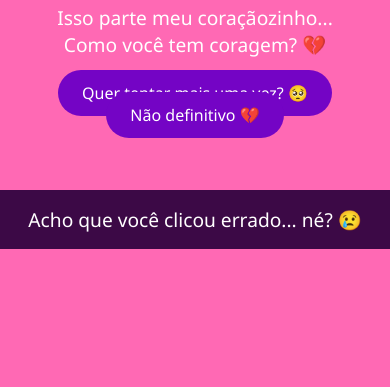
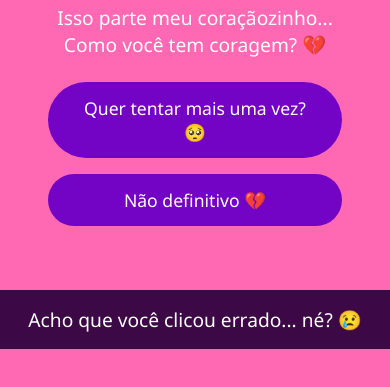
Before and after one commit to MatheusFommGarcia/Surpresa, a plain HTML site: page site4.html in a window 390 px wide. Shown: the part 237-624 px from the top of the page. Drawn offline with nearby package versions, Linux system fonts and the light colour scheme.

Commit message:
Add files via upload

```diff
--- a/site4.html
+++ b/site4.html
@@ -5,7 +5,7 @@
     <meta name="viewport" content="width=device-width, initial-scale=1.0">
     <title>Você disse NÃO... de novo? 😭</title>
     <link rel="shortcut icon" href="Assets/favicon.png" type="image/x-icon">
-    <link href='https://unpkg.com/boxicons@2.1.4/css/boxicons.min.css' rel='stylesheet'>
+    <link href="https://unpkg.com/boxicons@2.1.4/css/boxicons.min.css" rel="stylesheet">
     <link rel="stylesheet" href="style4.css">
 </head>
 <body>
@@ -18,8 +18,10 @@
         <div class="home-content">
             <h1>VOCÊ DISSE "NÃO"... DE NOVO?</h1>
             <p>Isso parte meu coraçãozinho... Como você tem coragem? 💔</p>
-            <a href="index.html" class="btn">Quer tentar mais uma vez? 🥺</a>
-            <a href="site5.html" class="btn nao-btn">Não definitivo 💔</a>
+            <div class="button-group">
+                <a href="index.html" class="btn">Quer tentar mais uma vez? 🥺</a>
+                <a href="site5.html" class="btn nao-btn">Não definitivo 💔</a>
+            </div>
         </div>
     </section>
 
--- a/style4.css
+++ b/style4.css
@@ -1,9 +1,8 @@
 :root {
-    --main-color: #7404c5; /* Rosa vibrante */
+    --main-color: #7404c5;
     --text-color: #ffffff;
-    --bg-color-01: #ff69b4; /* Rosa claro */
-    --bg-color-02: #3c0946; /* Lavanda clara */
-    --color-00: #3300ff;
+    --bg-color-01: #ff69b4;
+    --bg-color-02: #3c0946;
 }
 
 * {
@@ -59,13 +58,24 @@ header {
     margin-bottom: 1.5rem;
 }
 
+.button-group {
+    display: flex;
+    gap: 1rem;
+    flex-wrap: wrap;
+    justify-content: center;
+    margin-top: 1.5rem;
+}
+
 .btn {
     background-color: var(--main-color);
     color: white;
-    padding: 12px 24px;
-    border-radius: 30px;
+    padding: 14px 28px;
+    border-radius: 50px;
     text-decoration: none;
+    font-size: 1.1rem;
     transition: background-color 0.3s, transform 0.3s;
+    min-width: 200px;
+    text-align: center;
 }
 
 .btn:hover {
@@ -92,4 +102,16 @@ footer p {
     .home-content p {
         font-size: 1.2rem;
     }
+
+    .button-group {
+        flex-direction: column;
+        gap: 1rem;
+        width: 100%;
+    }
+
+    .btn {
+        width: 90%;
+        max-width: 350px;
+        margin: 0 auto;
+    }
 }
```
Also changed, not shown: site2.html (+3 -0 lines).
